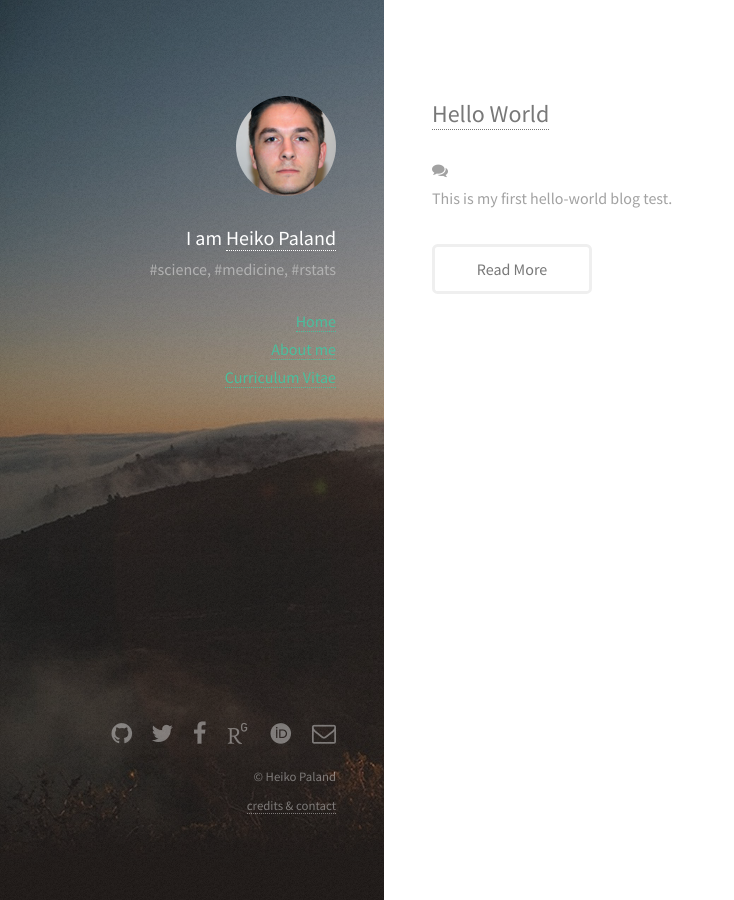
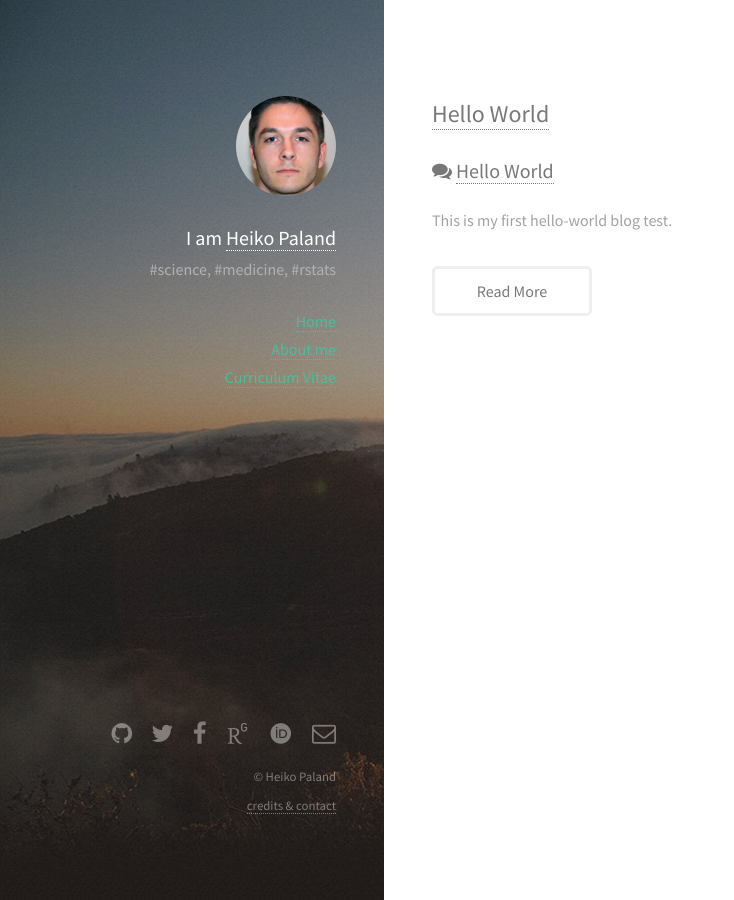
Before and after one commit to old-jekyll-templates/Strata-Jekyll-Theme, a Jekyll site: the page built from index.html, in a window 1280 px wide. Shown: the whole page, without its empty margins (0-734 px from the left). Built offline with Jekyll 4.4.1, drawn with Linux system fonts in a browser that asks for light colours; some web fonts are replaced; comment, search, counter and statistics services are not loaded.

Commit message:
disqus test

```diff
--- a/index.html
+++ b/index.html
@@ -12,7 +12,8 @@ layout: default
 
                 <article class="{% cycle '6u', '6u$' %} 12u(small)">
                     <header>
-                        <h2><a href="{{ post.url }}">{{ post.title }}</a></h2><span class="disqus-comment-count fa fa-comments" data-disqus-url="{{ site.url }}{{ post.url }}"> </span>
+                        <h2><a href="{{ post.url }}">{{ post.title }}</a></h2>
+                        <h3><span class="fa fa-comments"></span> <a href="{{ post.url }}#disus_thread">{{ post.title }}</a> <span class="disqus-comment-count" data-disqus-url="{{ site.url }}{{ post.url }}"> </span>
                     </header>
                     <section>
                         {{ post.excerpt }}
```
